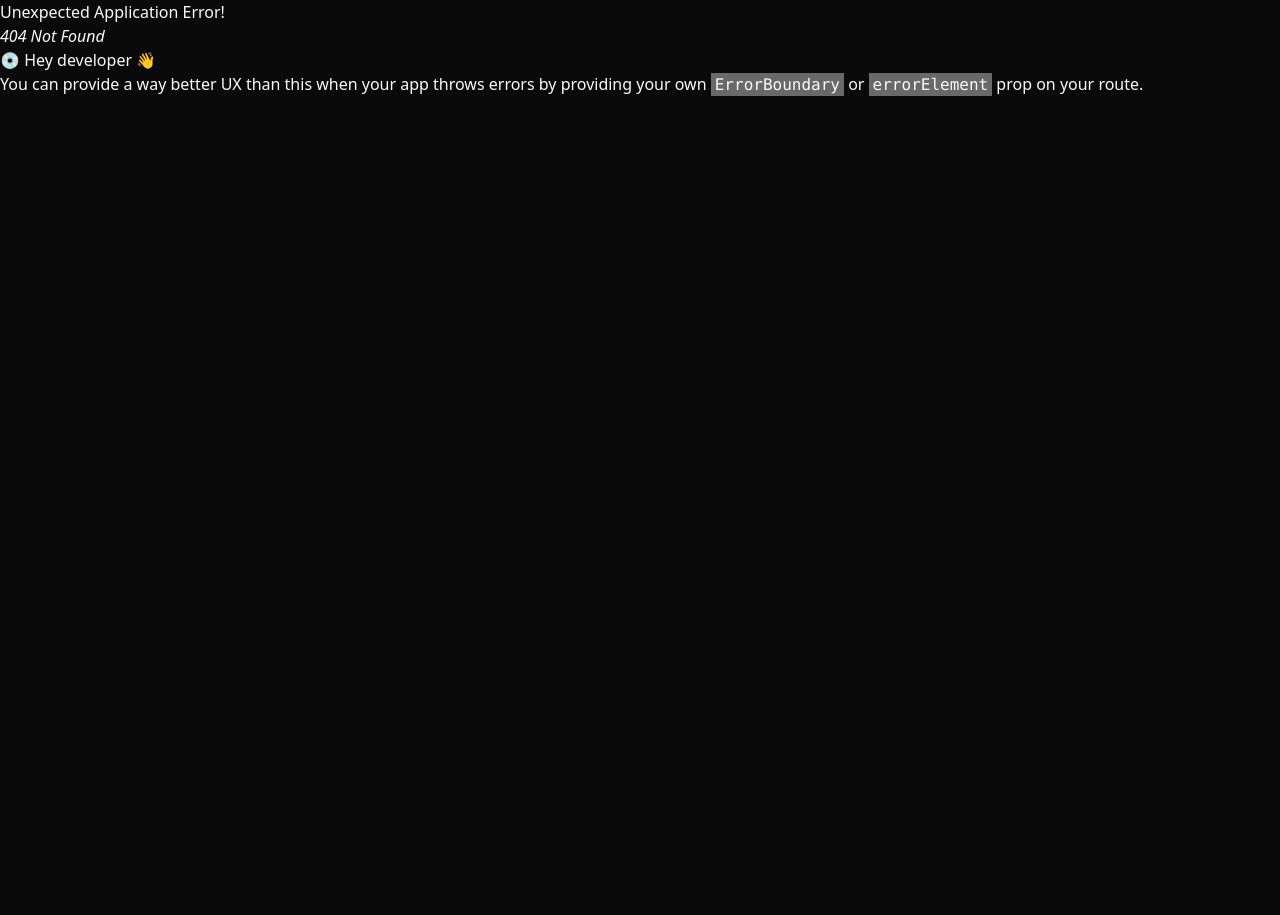
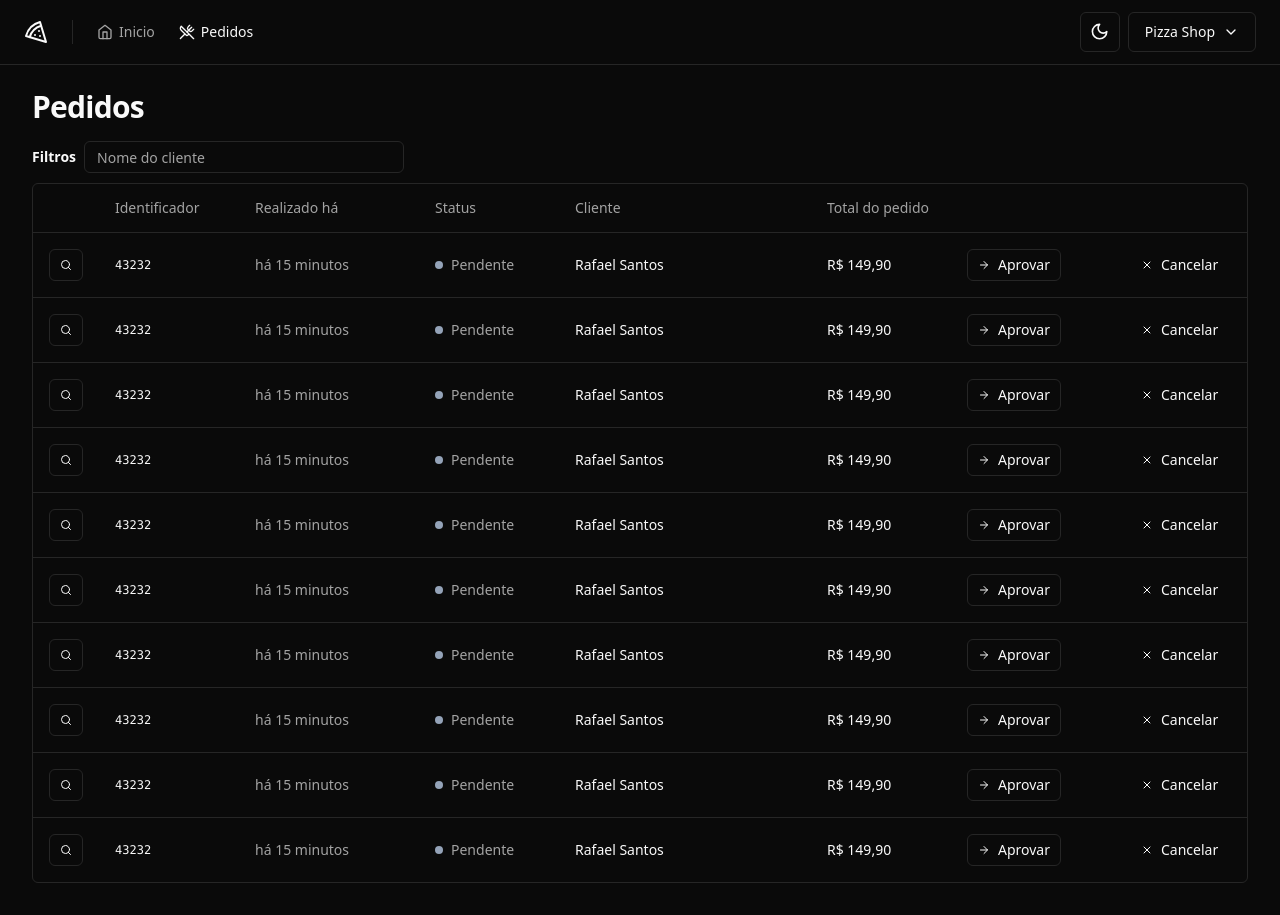
Before and after one commit to marcoscuomo/ignite-pizzashop-web, a React (Vite) app: page /orders in a window 1280 px wide. Before the commit this address had no page. Before the commit the page ends 800 px from the top, so only its background shows below. Built offline with nearby package versions, Linux system fonts and the light colour scheme.

Commit message:
Pagina: Listagem de pedidos

```diff
--- a/src/components/ui/button.tsx
+++ b/src/components/ui/button.tsx
@@ -1,36 +1,37 @@
-import * as React from "react"
-import { Slot } from "@radix-ui/react-slot"
-import { cva, type VariantProps } from "class-variance-authority"
+import { Slot } from '@radix-ui/react-slot'
+import { cva, type VariantProps } from 'class-variance-authority'
+import * as React from 'react'
 
-import { cn } from "@/lib/utils"
+import { cn } from '@/lib/utils'
 
 const buttonVariants = cva(
-  "inline-flex items-center justify-center whitespace-nowrap rounded-md text-sm font-medium ring-offset-background transition-colors focus-visible:outline-none focus-visible:ring-2 focus-visible:ring-ring focus-visible:ring-offset-2 disabled:pointer-events-none disabled:opacity-50",
+  'inline-flex items-center justify-center whitespace-nowrap rounded-md text-sm font-medium ring-offset-background transition-colors focus-visible:outline-none focus-visible:ring-2 focus-visible:ring-ring focus-visible:ring-offset-2 disabled:pointer-events-none disabled:opacity-50',
   {
     variants: {
       variant: {
-        default: "bg-primary text-primary-foreground hover:bg-primary/90",
+        default: 'bg-primary text-primary-foreground hover:bg-primary/90',
         destructive:
-          "bg-destructive text-destructive-foreground hover:bg-destructive/90",
+          'bg-destructive text-destructive-foreground hover:bg-destructive/90',
         outline:
-          "border border-input bg-background hover:bg-accent hover:text-accent-foreground",
+          'border border-input bg-background hover:bg-accent hover:text-accent-foreground',
         secondary:
-          "bg-secondary text-secondary-foreground hover:bg-secondary/80",
-        ghost: "hover:bg-accent hover:text-accent-foreground",
-        link: "text-primary underline-offset-4 hover:underline",
+          'bg-secondary text-secondary-foreground hover:bg-secondary/80',
+        ghost: 'hover:bg-accent hover:text-accent-foreground',
+        link: 'text-primary underline-offset-4 hover:underline',
       },
       size: {
-        default: "h-10 px-4 py-2",
-        sm: "h-9 rounded-md px-3",
-        lg: "h-11 rounded-md px-8",
-        icon: "h-10 w-10",
+        default: 'h-10 px-4 py-2',
+        sm: 'h-9 rounded-md px-3',
+        xs: 'h-8 px-2.5',
+        lg: 'h-11 rounded-md px-8',
+        icon: 'h-10 w-10',
       },
     },
     defaultVariants: {
-      variant: "default",
-      size: "default",
+      variant: 'default',
+      size: 'default',
     },
-  }
+  },
 )
 
 export interface ButtonProps
@@ -41,7 +42,7 @@ export interface ButtonProps
 
 const Button = React.forwardRef<HTMLButtonElement, ButtonProps>(
   ({ className, variant, size, asChild = false, ...props }, ref) => {
-    const Comp = asChild ? Slot : "button"
+    const Comp = asChild ? Slot : 'button'
     return (
       <Comp
         className={cn(buttonVariants({ variant, size, className }))}
@@ -49,8 +50,8 @@ const Button = React.forwardRef<HTMLButtonElement, ButtonProps>(
         {...props}
       />
     )
-  }
+  },
 )
-Button.displayName = "Button"
+Button.displayName = 'Button'
 
 export { Button, buttonVariants }
--- /dev/null
+++ b/src/components/ui/table.tsx
@@ -0,0 +1,117 @@
+import * as React from "react"
+
+import { cn } from "@/lib/utils"
+
+const Table = React.forwardRef<
+  HTMLTableElement,
+  React.HTMLAttributes<HTMLTableElement>
+>(({ className, ...props }, ref) => (
+  <div className="relative w-full overflow-auto">
+    <table
+      ref={ref}
+      className={cn("w-full caption-bottom text-sm", className)}
+      {...props}
+    />
+  </div>
+))
+Table.displayName = "Table"
+
+const TableHeader = React.forwardRef<
+  HTMLTableSectionElement,
+  React.HTMLAttributes<HTMLTableSectionElement>
+>(({ className, ...props }, ref) => (
+  <thead ref={ref} className={cn("[&_tr]:border-b", className)} {...props} />
+))
+TableHeader.displayName = "TableHeader"
+
+const TableBody = React.forwardRef<
+  HTMLTableSectionElement,
+  React.HTMLAttributes<HTMLTableSectionElement>
+>(({ className, ...props }, ref) => (
+  <tbody
+    ref={ref}
+    className={cn("[&_tr:last-child]:border-0", className)}
+    {...props}
+  />
+))
+TableBody.displayName = "TableBody"
+
+const TableFooter = React.forwardRef<
+  HTMLTableSectionElement,
+  React.HTMLAttributes<HTMLTableSectionElement>
+>(({ className, ...props }, ref) => (
+  <tfoot
+    ref={ref}
+    className={cn(
+      "border-t bg-muted/50 font-medium [&>tr]:last:border-b-0",
+      className
+    )}
+    {...props}
+  />
+))
+TableFooter.displayName = "TableFooter"
+
+const TableRow = React.forwardRef<
+  HTMLTableRowElement,
+  React.HTMLAttributes<HTMLTableRowElement>
+>(({ className, ...props }, ref) => (
+  <tr
+    ref={ref}
+    className={cn(
+      "border-b transition-colors hover:bg-muted/50 data-[state=selected]:bg-muted",
+      className
+    )}
+    {...props}
+  />
+))
+TableRow.displayName = "TableRow"
+
+const TableHead = React.forwardRef<
+  HTMLTableCellElement,
+  React.ThHTMLAttributes<HTMLTableCellElement>
+>(({ className, ...props }, ref) => (
+  <th
+    ref={ref}
+    className={cn(
+      "h-12 px-4 text-left align-middle font-medium text-muted-foreground [&:has([role=checkbox])]:pr-0",
+      className
+    )}
+    {...props}
+  />
+))
+TableHead.displayName = "TableHead"
+
+const TableCell = React.forwardRef<
+  HTMLTableCellElement,
+  React.TdHTMLAttributes<HTMLTableCellElement>
+>(({ className, ...props }, ref) => (
+  <td
+    ref={ref}
+    className={cn("p-4 align-middle [&:has([role=checkbox])]:pr-0", className)}
+    {...props}
+  />
+))
+TableCell.displayName = "TableCell"
+
+const TableCaption = React.forwardRef<
+  HTMLTableCaptionElement,
+  React.HTMLAttributes<HTMLTableCaptionElement>
+>(({ className, ...props }, ref) => (
+  <caption
+    ref={ref}
+    className={cn("mt-4 text-sm text-muted-foreground", className)}
+    {...props}
+  />
+))
+TableCaption.displayName = "TableCaption"
+
+export {
+  Table,
+  TableHeader,
+  TableBody,
+  TableFooter,
+  TableHead,
+  TableRow,
+  TableCell,
+  TableCaption,
+}
--- /dev/null
+++ b/src/pages/app/orders/orders.tsx
@@ -0,0 +1,91 @@
+import { ArrowRight, Search, X } from 'lucide-react'
+import { Helmet } from 'react-helmet-async'
+
+import { Button } from '@/components/ui/button'
+import { Input } from '@/components/ui/input'
+import {
+  Table,
+  TableBody,
+  TableCell,
+  TableHead,
+  TableHeader,
+  TableRow,
+} from '@/components/ui/table'
+
+export function Orders() {
+  return (
+    <>
+      <Helmet title="pedidos" />
+      <div className="flex flex-col gap-4">
+        <h1 className="text-3xl font-bold tracking-tight">Pedidos</h1>
+        {/* tracking-tight -> diminui o espaçamento entre as letras. Bom para titulos */}
+      </div>
+      <div className="space-y-2.5">
+        <form className="flex items-center gap-2">
+          <span className="text-sm font-semibold">Filtros</span>
+          <Input placeholder="Nome do cliente" className="h-8 w-[320px]" />
+        </form>
+
+        <div className="rounded-md border">
+          <Table>
+            <TableHeader>
+              <TableRow>
+                <TableHead className="w-[64px]"></TableHead>
+                <TableHead className="w-[140px]">Identificador</TableHead>
+                <TableHead className="w-[180px]">Realizado há</TableHead>
+                <TableHead className="w-[140px]">Status</TableHead>
+                <TableHead>Cliente</TableHead>
+                <TableHead className="w-[140px]">Total do pedido</TableHead>
+                <TableHead className="w-[164px]"></TableHead>
+                <TableHead className="w-[132px]"></TableHead>
+              </TableRow>
+            </TableHeader>
+            <TableBody>
+              {Array.from({ length: 10 }).map((_, i) => {
+                return (
+                  <TableRow key={i}>
+                    <TableCell>
+                      <Button variant="outline" size="xs">
+                        <Search className="h-3 w-3" />
+                        <span className="sr-only">Detalhes do pedido</span>
+                      </Button>
+                    </TableCell>
+                    <TableCell className="font-mono text-xs font-medium">
+                      43232
+                    </TableCell>
+                    <TableCell className="text-muted-foreground">
+                      há 15 minutos
+                    </TableCell>
+                    <TableCell>
+                      <div className="flex items-center gap-2">
+                        <span className="h-2 w-2 rounded-full bg-slate-400" />
+                        <span className="font-medium text-muted-foreground">
+                          Pendente
+                        </span>
+                      </div>
+                    </TableCell>
+                    <TableCell className="font-medium">Rafael Santos</TableCell>
+
+                    <TableCell className="font-medium">R$ 149,90</TableCell>
+                    <TableCell>
+                      <Button variant="outline" size="xs">
+                        <ArrowRight className="mr-2 h-3 w-3" />
+                        Aprovar
+                      </Button>
+                    </TableCell>
+                    <TableCell>
+                      <Button variant="ghost" size="xs">
+                        <X className="mr-2 h-3 w-3" />
+                        Cancelar
+                      </Button>
+                    </TableCell>
+                  </TableRow>
+                )
+              })}
+            </TableBody>
+          </Table>
+        </div>
+      </div>
+    </>
+  )
+}
--- a/src/routes.tsx
+++ b/src/routes.tsx
@@ -3,6 +3,7 @@ import { createBrowserRouter } from 'react-router-dom'
 import { AppLayout } from './pages/_layouts/app'
 import { AuthLayout } from './pages/_layouts/auth'
 import { Dashboard } from './pages/app/dashboard'
+import { Orders } from './pages/app/orders/orders'
 import { SignIn } from './pages/auth/sign-in'
 import { SignUp } from './pages/auth/sign-up'
 
@@ -10,7 +11,10 @@ export const router = createBrowserRouter([
   {
     path: '/',
     element: <AppLayout />,
-    children: [{ path: '/', element: <Dashboard /> }],
+    children: [
+      { path: '/', element: <Dashboard /> },
+      { path: '/orders', element: <Orders /> },
+    ],
   },
   {
     path: '/',
```
